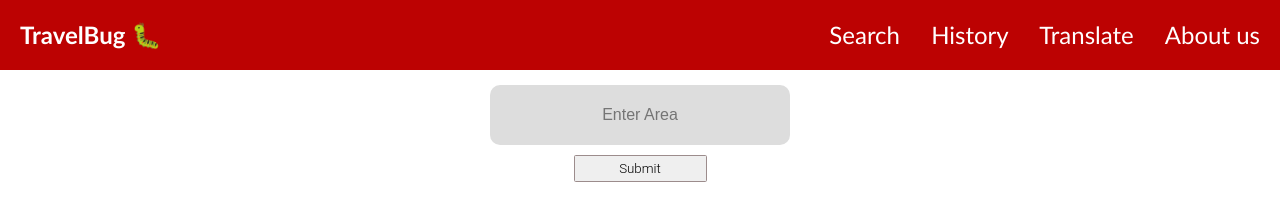
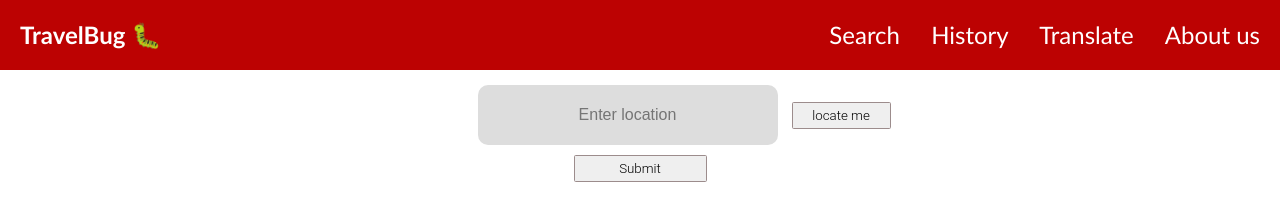
Before and after one commit to skwidhubz/travelbug-app, a plain HTML site: page index.html in a window 1280 px wide. Drawn offline with Linux system fonts and the light colour scheme.

Commit message:
finished the buttons and the styling

```diff
--- a/assets/style.css
+++ b/assets/style.css
@@ -28,9 +28,12 @@
   justify-content: center;
   margin-top: 10px;
   padding: 5px;
+  flex-wrap: wrap;
 }
+
 #text-box {
   background-color: #dddddd;
+  margin-left: 88px;
   text-align: center;
   color: #666666;
   padding: 1em;
@@ -74,7 +77,30 @@
   width: 133px;
   transition: all 0.2s;
 }
+
+#btn-locate {
+  margin: auto;
+  margin-top: 10px;
+  margin-left: 10px;
+  justify-content: center;
+  padding: 0.37em 1.2em;
+  border: 0.1em solid #9c8c8c;
+  border-radius: 0.12em;
+  box-sizing: border-box;
+  text-decoration: none;
+  font-family: "Roboto", sans-serif;
+  font-weight: 300;
+  color: #000000;
+  text-align: center;
+  width: 99px;
+  transition: all 0.2s;
+}
+
 #btn-control:hover {
+  color: #000000;
+  background-color: #ffffff;
+}
+#btn-locate:hover {
   color: #000000;
   background-color: #ffffff;
 }
--- a/index.html
+++ b/index.html
@@ -35,7 +35,8 @@
 
     <section class="search">
       <form class="input-field" role="search">
-        <input id="text-box" type="Search city" placeholder="Enter Area" />
+        <input id="text-box" type="Search city" placeholder="Enter location" />
+        <button id="btn-locate">locate me</button>
         <button id="btn-control">Submit</button>
       </form>
     </section>
```
